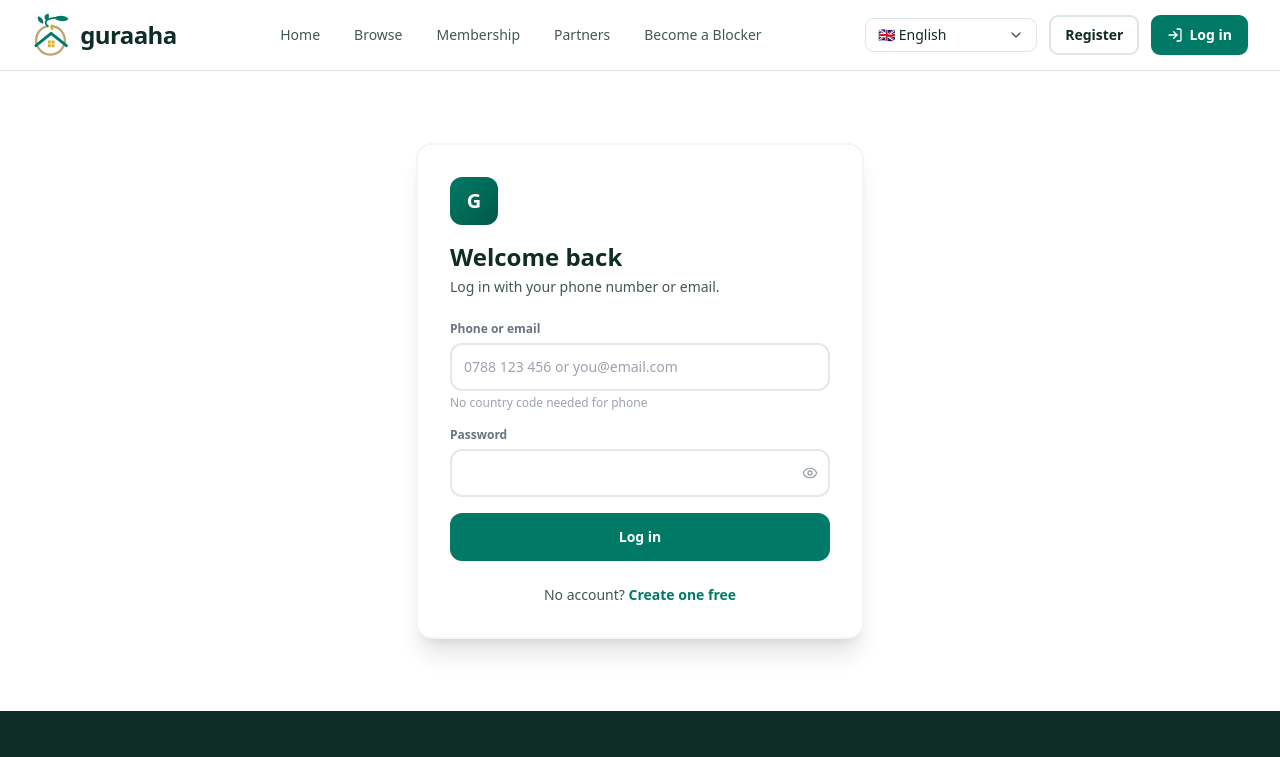
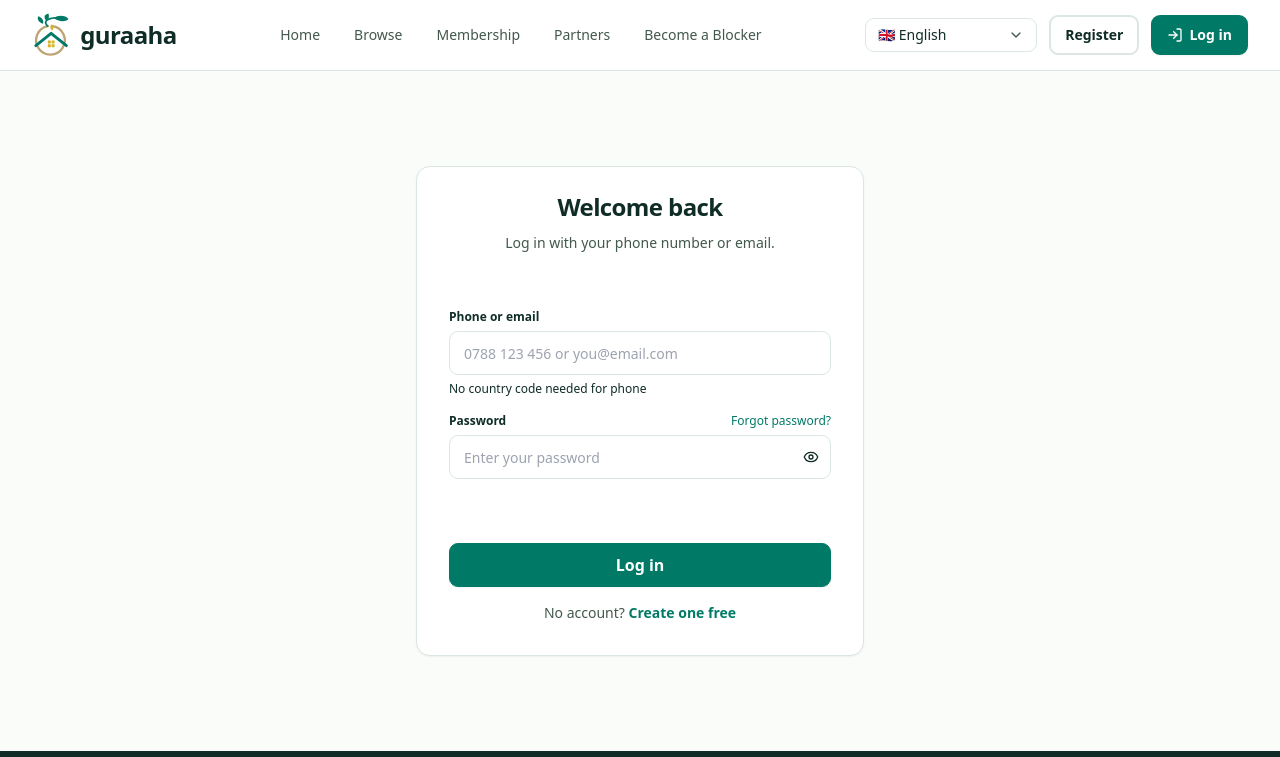
Before and after one commit to CeliaIneza/GuraAha, a React (Vite) app in the folder frontend/: page /login in a window 1280 px wide. Shown: the top 757 px of the page. Built offline with nearby package versions, Linux system fonts and the light colour scheme; no server answers.

Commit message:
feat: reefabrished the form files and their contents mainly in the UI specs and by using the newly defined shadcn components for the UI consistency and the better UI and UX flow

```diff
--- a/frontend/src/components/PasswordInput.jsx
+++ b/frontend/src/components/PasswordInput.jsx
@@ -1,7 +1,16 @@
 import React, { useState } from 'react';
 import { Eye, EyeOff } from 'lucide-react';
 
-export const PasswordInput = ({ value, onChange, placeholder = '', className = '', id, required, minLength, autoComplete }) => {
+export const PasswordInput = ({
+  value,
+  onChange,
+  placeholder = '',
+  className = '',
+  id,
+  required,
+  minLength,
+  autoComplete,
+}) => {
   const [show, setShow] = useState(false);
 
   return (
@@ -15,12 +24,12 @@ export const PasswordInput = ({ value, onChange, placeholder = '', className = '
         required={required}
         minLength={minLength}
         autoComplete={autoComplete}
-        className={`w-full p-3 pr-11 border-2 border-gray-200 rounded-xl text-sm focus:outline-none focus:border-brand-green transition-colors ${className}`}
+        className={`w-full h-11 px-3.5 pr-11 border border-brand-line rounded-[9px] text-sm text-brand-ink bg-white shadow-xs focus:outline-none focus:border-brand-green focus:ring-2 focus:ring-brand-green/20 placeholder:text-brand-ink-soft/60 transition-colors ${className}`}
       />
       <button
         type="button"
         onClick={() => setShow((s) => !s)}
-        className="absolute right-3 top-1/2 -translate-y-1/2 text-gray-400 hover:text-gray-600 transition-colors"
+        className="absolute right-3 top-1/2 -translate-y-1/2 text-brand-ink-soft/70 hover:text-brand-ink transition-colors cursor-pointer"
         tabIndex={-1}
         aria-label={show ? 'Hide password' : 'Show password'}
       >
--- a/frontend/src/pages/LoginPage.jsx
+++ b/frontend/src/pages/LoginPage.jsx
@@ -3,6 +3,10 @@ import { Link, useLocation, useNavigate } from 'react-router-dom';
 import { useAuth } from '../context/AuthContext';
 import { PasswordInput } from '../components/PasswordInput';
 import { normalizePhone } from '../utils/phone';
+import { Card, CardHeader, CardTitle, CardDescription, CardContent, CardFooter } from '../components/ui/card';
+import { Input } from '../components/ui/input';
+import { Button } from '../components/ui/button';
+import { AlertCircle } from 'lucide-react';
 
 export const LoginPage = () => {
   const { login } = useAuth();
@@ -16,7 +20,16 @@ export const LoginPage = () => {
   const [submitting, setSubmitting] = useState(false);
 
   const handleSubmit = async (e) => {
-    e.preventDefault();
+    e?.preventDefault();
+    if (!identifier.trim()) {
+      setError('Please enter your phone number or email.');
+      return;
+    }
+    if (!password) {
+      setError('Please enter your password.');
+      return;
+    }
+
     setError('');
     setSubmitting(true);
     try {
@@ -26,78 +39,126 @@ export const LoginPage = () => {
         : { phone: normalizePhone(identifier.trim()), password };
 
       const user = await login(payload);
-      if (user?.role === 'ADMIN') navigate('/admin', { replace: true });
-      else if (user?.role === 'BLOCKER') navigate('/dashboard', { replace: true });
-      else navigate(from, { replace: true });
+      if (user?.role === 'ADMIN') {
+        navigate('/admin', { replace: true });
+      } else if (user?.role === 'BLOCKER') {
+        navigate('/dashboard', { replace: true });
+      } else {
+        navigate(from, { replace: true });
+      }
     } catch (err) {
-      setError(err.message || 'Login failed. Please try again.');
+      setError(err.message || 'Login failed. Please verify your credentials and try again.');
     } finally {
       setSubmitting(false);
     }
   };
 
   return (
-    <div className="min-h-[80vh] flex items-center justify-center px-6 py-16">
+    <div className="min-h-[85vh] bg-dashboard flex items-center justify-center px-4 sm:px-6 lg:px-8 py-8">
       <div className="w-full max-w-md">
-        <div className="bg-white border-2 border-gray-100 rounded-2xl p-8 shadow-xl">
-          <div className="mb-6">
-            <div className="w-12 h-12 bg-gradient-to-br from-brand-green to-[#00594A] rounded-xl flex items-center justify-center mb-4">
-              <span className="text-white font-bold text-xl">G</span>
-            </div>
-            <h1 className="text-2xl font-bold text-brand-ink mb-1">Welcome back</h1>
-            <p className="text-sm text-brand-ink-soft">Log in with your phone number or email.</p>
-          </div>
 
+        {/* Main Login Card with uniform 9px radius and seamless interior */}
+        <Card className="rounded-[9px] border-brand-line bg-white shadow-sm overflow-hidden">
+
+          {/* Centered Card Header with Logo at the center top (no badge, no divider line) */}
+          <CardHeader className="p-4 sm:p-6 text-center flex flex-col items-center">
+            <CardTitle className="text-2xl font-bold text-brand-ink">
+              Welcome back
+            </CardTitle>
+            <CardDescription className="text-sm text-brand-ink-soft mt-1">
+              Log in with your phone number or email.
+            </CardDescription>
+          </CardHeader>
+
+          {/* Form Content directly under header without a divider line */}
+          <form onSubmit={handleSubmit}>
+            <CardContent className="p-6 sm:p-8 pt-2 space-y-4">
+
+              {/* Error Banner */}
               {error && (
-            <div className="mb-4 p-3.5 rounded-xl bg-red-50 border border-red-200 text-red-700 text-sm font-medium">
-              {error}
+                <div className="flex items-start gap-2.5 p-3.5 rounded-[9px] bg-red-50/90 border border-red-200 text-red-700 text-xs sm:text-sm font-medium animate-in fade-in duration-200">
+                  <AlertCircle className="w-4 h-4 text-red-600 shrink-0 mt-0.5" />
+                  <span className="leading-snug">{error}</span>
                 </div>
               )}
 
-          <form onSubmit={handleSubmit} className="space-y-4">
-            <div>
-              <label className="block text-xs font-semibold text-gray-500 mb-1.5" htmlFor="identifier">
+              {/* Identifier Input (Phone or Email) */}
+              <div className="space-y-1.5">
+                <label
+                  htmlFor="identifier"
+                  className="block text-xs font-semibold text-brand-ink"
+                >
                   Phone or email
                 </label>
-              <input
+                <Input
                   id="identifier"
                   type="text"
                   required
                   value={identifier}
                   onChange={(e) => setIdentifier(e.target.value)}
                   placeholder="0788 123 456 or you@email.com"
-                className="w-full p-3 border-2 border-gray-200 rounded-xl text-sm focus:outline-none focus:border-brand-green transition-colors"
+                  autoComplete="username"
+                  className="rounded-[9px] h-11 pl-3.5 text-sm"
                 />
-              <p className="text-xs text-gray-400 mt-1">No country code needed for phone</p>
+                <p className="text-xs text-brand-ink-soft/70">
+                  No country code needed for phone
+                </p>
               </div>
-            <div>
-              <label className="block text-xs font-semibold text-gray-500 mb-1.5" htmlFor="login-password">
+
+              {/* Password Input */}
+              <div className="space-y-1.5">
+                <div className="flex items-center justify-between">
+                  <label
+                    htmlFor="login-password"
+                    className="block text-xs font-semibold text-brand-ink"
+                  >
                     Password
                   </label>
+                  <Link
+                    to="/forgot-password"
+                    className="text-xs font-medium text-brand-green hover:underline"
+                  >
+                    Forgot password?
+                  </Link>
+                </div>
                 <PasswordInput
                   id="login-password"
                   value={password}
                   onChange={(e) => setPassword(e.target.value)}
                   required
                   autoComplete="current-password"
+                  placeholder="Enter your password"
                 />
               </div>
-            <button
+
+            </CardContent>
+
+            {/* Submit Action */}
+            <CardFooter className="p-6 sm:p-8 pt-2 flex flex-col gap-4">
+              <Button
                 type="submit"
                 disabled={submitting}
-              className="w-full py-3.5 bg-brand-green hover:bg-brand-green-dark text-white font-semibold rounded-xl disabled:opacity-60 transition-colors text-sm mt-2"
+                variant="default"
+                className="w-full h-11 rounded-[9px] font-semibold text-sm sm:text-base shadow-sm active:translate-y-px"
               >
                 {submitting ? 'Signing in…' : 'Log in'}
-            </button>
-          </form>
+              </Button>
 
-          <p className="text-sm text-brand-ink-soft mt-6 text-center">
+              {/* Registration Link */}
+              <p className="text-sm text-brand-ink-soft text-center">
                 No account?{' '}
-            <Link to="/register" className="text-brand-green font-semibold hover:underline">
+                <Link
+                  to="/register"
+                  className="text-brand-green font-semibold hover:underline"
+                >
                   Create one free
                 </Link>
               </p>
-        </div>
+            </CardFooter>
+          </form>
+
+        </Card>
+
       </div>
     </div>
   );
--- a/frontend/src/pages/RegisterPage.jsx
+++ b/frontend/src/pages/RegisterPage.jsx
@@ -3,6 +3,10 @@ import { Link, useNavigate } from 'react-router-dom';
 import { useAuth } from '../context/AuthContext';
 import { PasswordInput } from '../components/PasswordInput';
 import { normalizePhone } from '../utils/phone';
+import { Card, CardHeader, CardTitle, CardDescription, CardContent, CardFooter } from '../components/ui/card';
+import { Input } from '../components/ui/input';
+import { Button } from '../components/ui/button';
+import { AlertCircle } from 'lucide-react';
 
 export const RegisterPage = () => {
   const { register } = useAuth();
@@ -21,7 +25,20 @@ export const RegisterPage = () => {
   const update = (key) => (e) => setForm((prev) => ({ ...prev, [key]: e.target.value }));
 
   const handleSubmit = async (e) => {
-    e.preventDefault();
+    e?.preventDefault();
+    if (!form.firstName.trim() || !form.lastName.trim()) {
+      setError('Please provide both your first and last name.');
+      return;
+    }
+    if (!form.phone.trim()) {
+      setError('Please provide a valid Rwandan phone number.');
+      return;
+    }
+    if (!form.password || form.password.length < 8) {
+      setError('Password must be at least 8 characters long.');
+      return;
+    }
+
     setError('');
     setSubmitting(true);
     try {
@@ -34,92 +51,106 @@ export const RegisterPage = () => {
       });
       navigate('/', { replace: true });
     } catch (err) {
-      setError(err.message);
+      setError(err.message || 'Registration failed. Please try again.');
     } finally {
       setSubmitting(false);
     }
   };
 
   return (
-    <div className="min-h-[85vh] flex items-center justify-center px-4 py-12 bg-gradient-to-br from-[#f0f7f4] to-white">
+    <div className="min-h-[85vh] bg-dashboard flex items-center justify-center px-4 sm:px-6 lg:px-8 py-8">
       <div className="w-full max-w-lg">
-        {/* Brand mark */}
-        <div className="flex items-center justify-center gap-2.5 mb-8">
-          <div className="w-10 h-10 rounded-xl bg-brand-green flex items-center justify-center shadow-md">
-            <span className="text-white font-extrabold text-lg">G</span>
-          </div>
-          <span className="text-2xl font-extrabold text-brand-ink tracking-tight">GuraAha</span>
-        </div>
 
-        <div className="bg-white border-2 border-gray-100 rounded-2xl px-8 py-10 shadow-xl">
-          <h1 className="text-2xl font-bold text-brand-ink mb-1">Create an account</h1>
-          <p className="text-sm text-brand-ink-soft mb-8">
+        {/* Main Registration Card with uniform 9px radius and seamless interior */}
+        <Card className="rounded-[9px] border-brand-line bg-white shadow-sm overflow-hidden">
+
+          {/* Centered Card Header without SVG emblem and without divider line */}
+          <CardHeader className="p-4 sm:p-6 text-center flex flex-col items-center">
+            <CardTitle className="text-2xl font-bold text-brand-ink">
+              Create an account
+            </CardTitle>
+            <CardDescription className="text-sm text-brand-ink-soft mt-1 max-w-md leading-relaxed">
               Buyers start here. After login you can apply to become a Blocker and post listings.
-          </p>
+            </CardDescription>
+          </CardHeader>
 
+          {/* Form Content directly following header with no dividing border */}
+          <form onSubmit={handleSubmit}>
+            <CardContent className="p-6 sm:p-8 pt-2 space-y-4">
+
+              {/* Error Banner */}
               {error && (
-            <div className="mb-6 p-3.5 rounded-xl bg-red-50 border border-red-200 text-red-700 text-sm leading-relaxed">
-              {error}
+                <div className="flex items-start gap-2.5 p-3.5 rounded-[9px] bg-red-50/90 border border-red-200 text-red-700 text-xs sm:text-sm font-medium animate-in fade-in duration-200">
+                  <AlertCircle className="w-4 h-4 text-red-600 shrink-0 mt-0.5" />
+                  <span className="leading-snug">{error}</span>
                 </div>
               )}
 
-          <form onSubmit={handleSubmit} className="space-y-5">
-            {/* Name row */}
-            <div className="grid grid-cols-2 gap-4">
-              <div>
-                <label className="block text-xs font-semibold text-gray-500 mb-1.5">First name <span className="text-red-500">*</span></label>
-                <input
+              {/* Name row: Firstname and Lastname on the same line */}
+              <div className="grid grid-cols-1 sm:grid-cols-2 gap-4">
+                <div className="space-y-1.5">
+                  <label className="block text-xs font-semibold text-brand-ink">
+                    First name <span className="text-red-500">*</span>
+                  </label>
+                  <Input
                     required
                     value={form.firstName}
                     onChange={update('firstName')}
                     placeholder="Jean"
-                  className="w-full p-3 border-2 border-gray-200 rounded-xl text-sm focus:outline-none focus:border-brand-green transition-colors"
+                    className="rounded-[9px] h-11 pl-3.5 text-sm"
                   />
                 </div>
-              <div>
-                <label className="block text-xs font-semibold text-gray-500 mb-1.5">Last name <span className="text-red-500">*</span></label>
-                <input
+                <div className="space-y-1.5">
+                  <label className="block text-xs font-semibold text-brand-ink">
+                    Last name <span className="text-red-500">*</span>
+                  </label>
+                  <Input
                     required
                     value={form.lastName}
                     onChange={update('lastName')}
                     placeholder="Mugabo"
-                  className="w-full p-3 border-2 border-gray-200 rounded-xl text-sm focus:outline-none focus:border-brand-green transition-colors"
+                    className="rounded-[9px] h-11 pl-3.5 text-sm"
                   />
                 </div>
               </div>
 
-            {/* Phone */}
-            <div>
-              <label className="block text-xs font-semibold text-gray-500 mb-1.5">Phone number <span className="text-red-500">*</span></label>
-              <input
+              {/* Phone number */}
+              <div className="space-y-1.5">
+                <label className="block text-xs font-semibold text-brand-ink">
+                  Phone number <span className="text-red-500">*</span>
+                </label>
+                <Input
                   type="tel"
                   required
                   value={form.phone}
                   onChange={update('phone')}
                   placeholder="e.g. 0788 123 456"
-                className="w-full p-3 border-2 border-gray-200 rounded-xl text-sm focus:outline-none focus:border-brand-green transition-colors"
+                  className="rounded-[9px] h-11 pl-3.5 text-sm"
                 />
-              <p className="text-xs text-brand-ink-soft mt-1.5 flex items-center gap-1">
-                <span className="text-brand-green">✓</span> Enter without country code - we accept 078x, 072x, 073x
+                <p className="text-xs text-brand-ink-soft/80 flex items-center gap-1">
+                  <span className="text-brand-green font-bold">✓</span> Enter without country code - we accept 078x, 072x, 073x
                 </p>
               </div>
 
-            {/* Email */}
-            <div>
-              <label className="block text-xs font-semibold text-gray-500 mb-1.5">Email address <span className="text-gray-400 font-normal">(optional)</span></label>
-              <input
+              {/* Email address */}
+              <div className="space-y-1.5">
+                <label className="block text-xs font-semibold text-brand-ink">
+                  Email address <span className="text-brand-ink-soft/70 font-normal">(optional)</span>
+                </label>
+                <Input
                   type="email"
                   value={form.email}
                   onChange={update('email')}
                   placeholder="you@email.com"
-                className="w-full p-3 border-2 border-gray-200 rounded-xl text-sm focus:outline-none focus:border-brand-green transition-colors"
+                  className="rounded-[9px] h-11 pl-3.5 text-sm"
                 />
-              <p className="text-xs text-brand-ink-soft mt-1.5">Recommended - used for application status notifications</p>
               </div>
 
               {/* Password */}
-            <div>
-              <label className="block text-xs font-semibold text-gray-500 mb-1.5">Password <span className="text-gray-400 font-normal">(min 8 characters)</span></label>
+              <div className="space-y-1.5">
+                <label className="block text-xs font-semibold text-brand-ink">
+                  Password <span className="text-brand-ink-soft/70 font-normal">(min 8 characters)</span>
+                </label>
                 <PasswordInput
                   value={form.password}
                   onChange={update('password')}
@@ -129,22 +160,34 @@ export const RegisterPage = () => {
                 />
               </div>
 
-            <button
+            </CardContent>
+
+            {/* Submit Action */}
+            <CardFooter className="p-6 sm:p-8 pt-2 flex flex-col gap-4">
+              <Button
                 type="submit"
                 disabled={submitting}
-              className="w-full py-3.5 bg-brand-green hover:bg-brand-green-dark text-white font-semibold rounded-xl disabled:opacity-60 transition-colors text-base mt-2"
+                variant="default"
+                className="w-full h-11 rounded-[9px] font-semibold text-sm sm:text-base shadow-sm active:translate-y-px"
               >
                 {submitting ? 'Creating account…' : 'Create account'}
-            </button>
-          </form>
+              </Button>
 
-          <p className="text-sm text-brand-ink-soft mt-6 text-center">
+              {/* Login link */}
+              <p className="text-sm text-brand-ink-soft text-center">
                 Already have an account?{' '}
-            <Link to="/login" className="text-brand-green font-semibold hover:underline">
+                <Link
+                  to="/login"
+                  className="text-brand-green font-semibold hover:underline"
+                >
                   Log in
                 </Link>
               </p>
-        </div>
+            </CardFooter>
+          </form>
+
+        </Card>
+
       </div>
     </div>
   );
```
Also changed, not shown: frontend/src/pages/BecomeBlockerPage.jsx (+11 -12 lines). Lines whose indentation alone changed are shown as unchanged.
